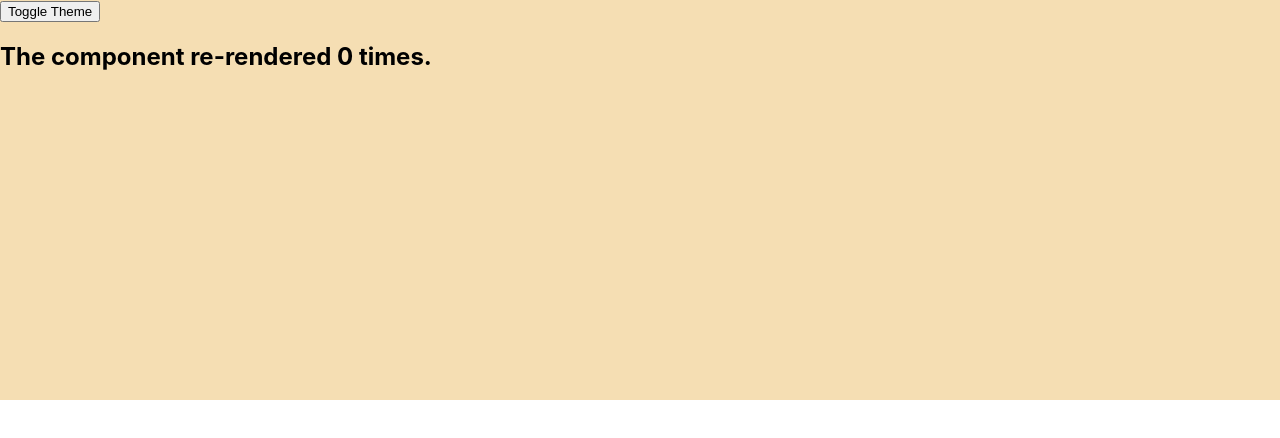
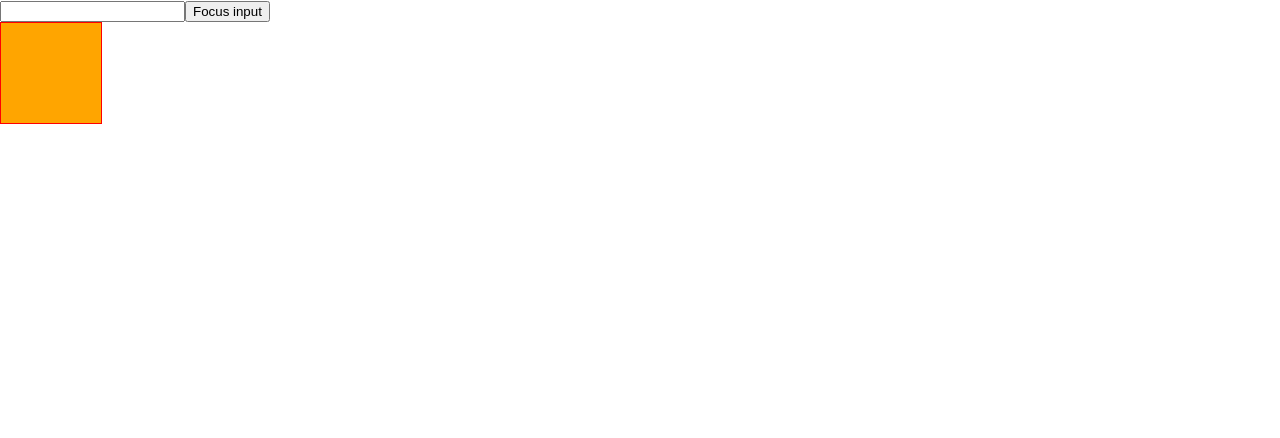
Before and after one commit to brebecaS/more_hooks_exemples, a React (Create React App) app: page / in a window 1280 px wide. Shown: the top 438 px of the page. Built offline with nearby package versions, Linux system fonts and the light colour scheme.

Commit message:
exemplu 3 useRef

```diff
--- a/src/App.js
+++ b/src/App.js
@@ -3,10 +3,10 @@ import Example2 from "./exemple/useMemoExample/Example2";
 // import EvenimenintCaritabil from "./hoc/EvenimentCaritabil";
 import EvenimentCaritabil from "./custom-hook/EvenimentCaritabil";
 
-import RefExample2 from "./exemple/useRefExemple/Example2";
+import RefExample3 from "./exemple/useRefExemple/Example3";
 
 function App() {
-  return <RefExample2 />;
+  return <RefExample3 />;
 }
 
 export default App;
--- /dev/null
+++ b/src/exemple/useRefExemple/Example3.js
@@ -0,0 +1,41 @@
+import { useRef, useEffect } from "react";
+
+const Example3 = () => {
+  const inputRef = useRef(null);
+  const divRef = useRef(null);
+  const acceptedColors = ["red", "green", "blue"];
+
+  useEffect(() => {
+    divRef.current.style.backgroundColor = "orange";
+  }, []);
+
+  return (
+    <>
+      <input
+        type="text"
+        ref={inputRef}
+        onChange={(e) => {
+          if (acceptedColors.find((color) => e.target.value === color)) {
+            divRef.current.style.backgroundColor = e.target.value;
+          }
+        }}
+      />
+      <button
+        onClick={() => {
+          inputRef.current.focus();
+        }}
+      >
+        Focus input
+      </button>
+      <div
+        ref={divRef}
+        style={{
+          border: "1px solid red",
+          width: "100px",
+          height: "100px",
+        }}
+      ></div>
+    </>
+  );
+};
+export default Example3;
```
